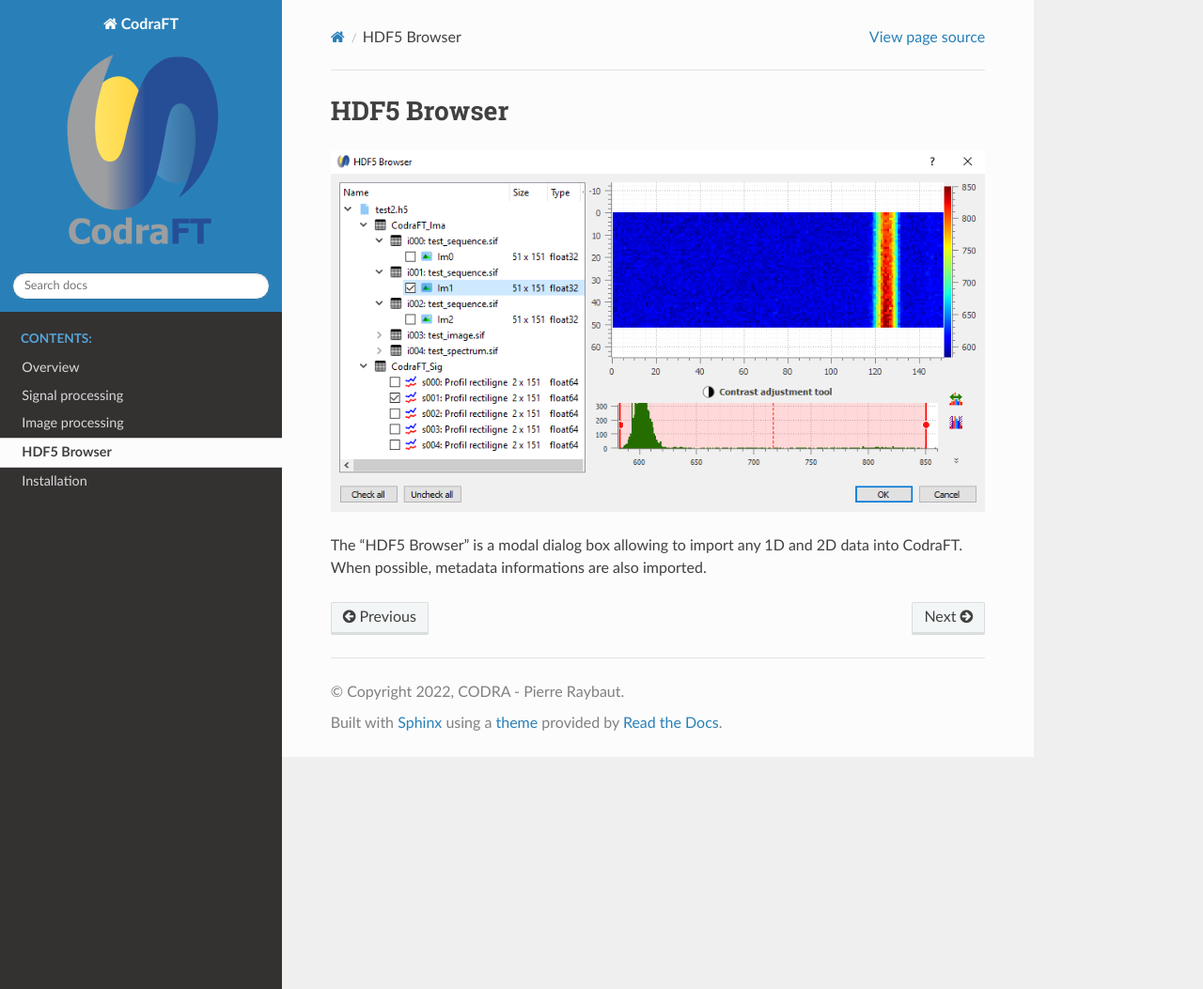
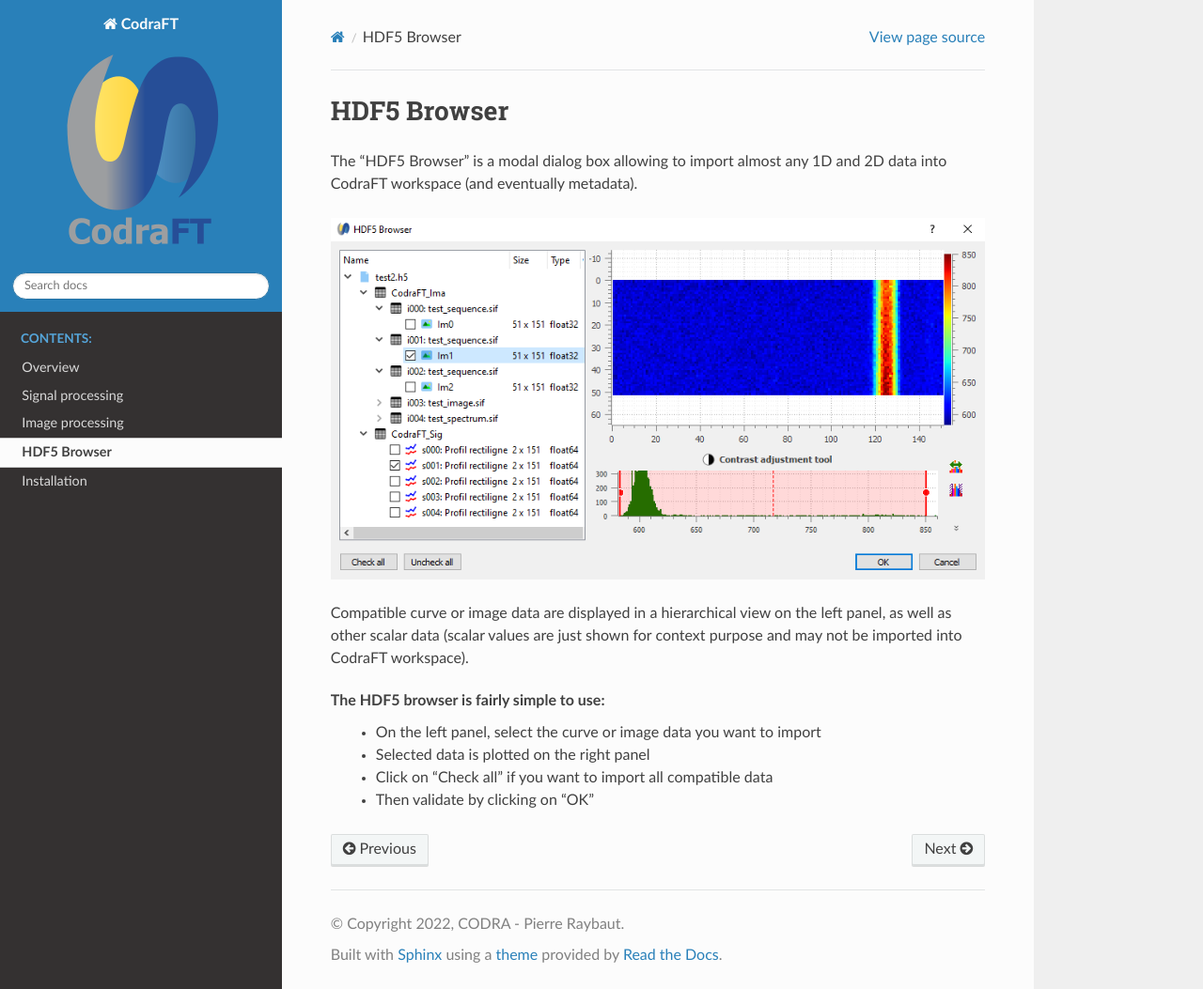
Before and after one commit to DataLab-Platform/DataLab, a Sphinx documentation site: the page built from doc/h5browser.rst, in a window 1280 px wide and 1053 px high. Shown: the whole window at 94% size. Built offline with Sphinx 7.4.7 and the Read the Docs theme 2.0.0, drawn with Linux system fonts in a browser that asks for light colours; formulas are drawn with MathJax 3.

Commit message:
Updated documentation

```diff
--- a/doc/features/image/index.rst
+++ b/doc/features/image/index.rst
@@ -16,3 +16,4 @@
    menu/computing
    menu/view
    menu/help
+   2d_peak_detection
--- a/doc/features/image/menu/computing.rst
+++ b/doc/features/image/menu/computing.rst
@@ -40,6 +40,9 @@
 
         Example of 2D peak detection.
 
+    .. seealso::
+        See :ref:`ref-to-2d-peak-detection` for more details on algorithm and associated parameters.
+
 Contour detection
     Automatically extract contours and fit them using a circle or an ellipse.
 
--- a/doc/h5browser.rst
+++ b/doc/h5browser.rst
@@ -3,8 +3,17 @@
 HDF5 Browser
 ============
 
+The "HDF5 Browser" is a modal dialog box allowing to import almost any
+1D and 2D data into CodraFT workspace (and eventually metadata).
+
 .. image:: /images/h5browser.png
 
-The "HDF5 Browser" is a modal dialog box allowing to import any
-1D and 2D data into CodraFT.
-When possible, metadata informations are also imported.
+Compatible curve or image data are displayed in a hierarchical view
+on the left panel, as well as other scalar data (scalar values are just
+shown for context purpose and may not be imported into CodraFT workspace).
+
+The HDF5 browser is fairly simple to use:
+  * On the left panel, select the curve or image data you want to import
+  * Selected data is plotted on the right panel
+  * Click on "Check all" if you want to import all compatible data
+  * Then validate by clicking on "OK"
```
Also changed, not shown: doc/features/image/2d_peak_detection.rst (added, +53 -0 lines), doc/index.rst (+8 -3 lines), doc/images/2d_peak_detection/peak2d_app_param.png (added), doc/images/2d_peak_detection/peak2d_app_results.png (added), doc/images/2d_peak_detection/peak2d_app_zoom.png (added), 5 other files.
